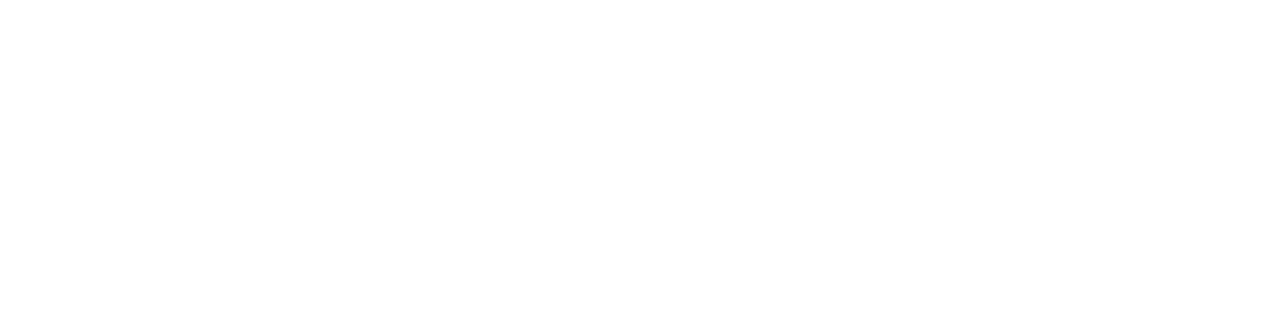
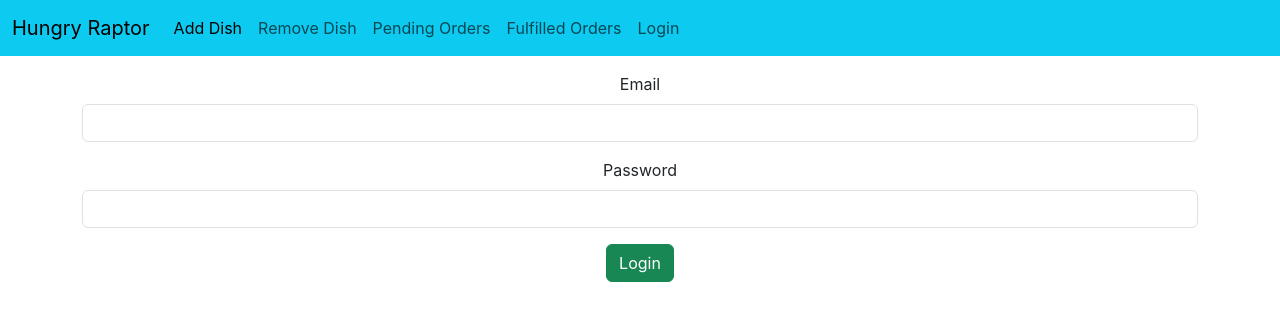
Before and after one commit to jobygeorge99/hungry-raptor-frontend, a React (Create React App) app: page /login in a window 1280 px wide. Before the commit this address had no page. Shown: the top 320 px of the page. Built offline with nearby package versions, Linux system fonts and the light colour scheme.

Commit message:
initial-code

```diff
--- a/src/App.js
+++ b/src/App.js
@@ -4,6 +4,7 @@ import NavBar from './components/NavBar';
 import { BrowserRouter, Route, Routes } from 'react-router-dom';
 import AddDish from './components/AddDish';
 import RemoveDish from './components/RemoveDish';
+import Login from './components/Login';
 
 function App() {
   return (
@@ -12,6 +13,7 @@ function App() {
         <Routes>
           <Route path='/addDish' element={<AddDish/>} />
           <Route path='/removeDish' element={<RemoveDish/>} />
+          <Route path='/login' element={<Login/>} />
         </Routes>
       </BrowserRouter>
     </div>
--- /dev/null
+++ b/src/components/Login.jsx
@@ -0,0 +1,46 @@
+import React,{useState} from 'react'
+import NavBar from './NavBar'
+
+const Login = () => {
+
+    // const [input, setInput] = new useState(
+    //     {
+    //         email:""
+    //         password:""
+    //     }
+    // )
+
+  return (
+    <div>
+        <NavBar/>
+        <div className="container">
+            <div className="row">
+                <div className="col col-12 col-sm-12 col-md-12 col-lg-12 col-xl-12 col-xxl-12">
+
+                    <center>
+
+                    <div className="row g-3">
+                        <div className="col col-12 col-sm-12 col-md-12 col-lg-12 col-xl-12 col-xxl-12">
+                            <label htmlFor="" className="form-label">Email</label>
+                            <input type="text" className="form-control" />
+                        </div>
+                        <div className="col col-12 col-sm-12 col-md-6 col-lg-12 col-xl-12 col-xxl-12">
+                            <label htmlFor="" className="form-label">Password</label>
+                            <input type="text" className="form-control" />
+                        </div>
+                        <div className="col col-12 col-sm-12 col-md-6 col-lg-12 col-xl-12 col-xxl-12">
+                            <button className="btn btn-success">Login</button>
+                        </div>
+                    </div>
+
+                    </center>
+
+                </div>
+            </div>
+        </div>
+
+    </div>
+  )
+}
+
+export default Login
```
